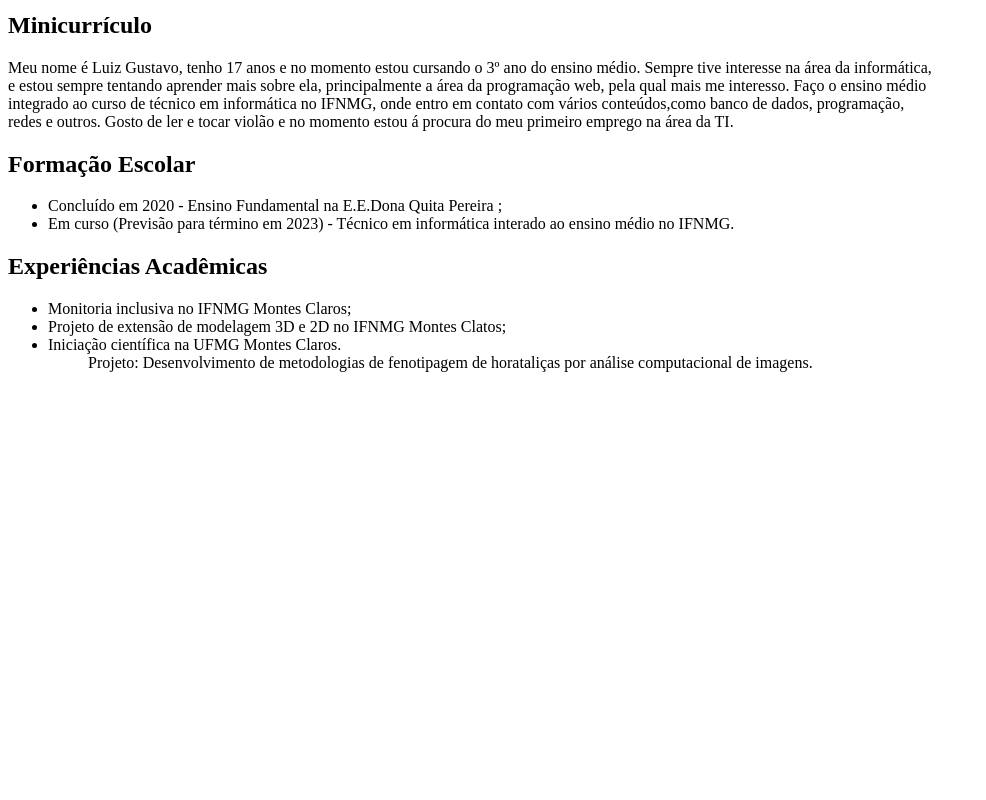
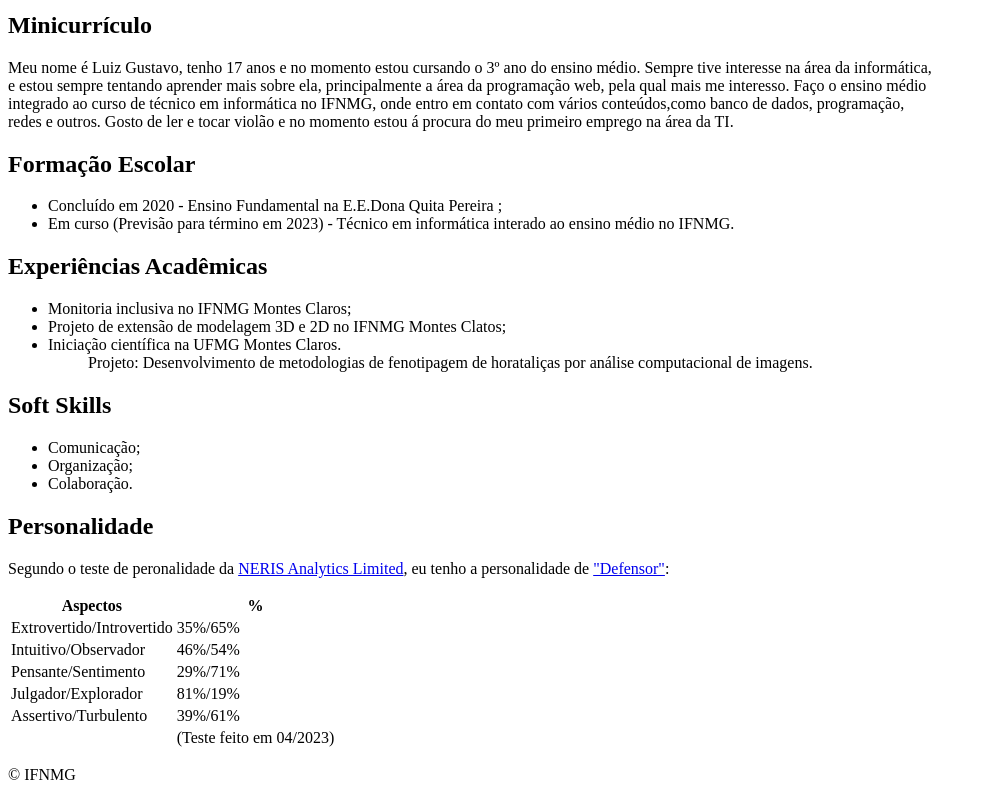
Before and after one commit to guoliveira0/CurriculumVitae, a plain HTML site: page index.html in a window 1280 px wide. Shown: the part 643-1443 px from the top of the page, without its empty margins (0-986 px from the left). Before the commit the page ends 1031 px from the top, so only its background shows below. Drawn offline with Linux system fonts and the light colour scheme.

Commit message:
segundo comit

```diff
--- a/index.html
+++ b/index.html
@@ -59,15 +59,81 @@
       <div>
         <h2>Experiências Acadêmicas</h2>
         <ul>
-            <li>Monitoria inclusiva no IFNMG Montes Claros;</li>
-            <li>Projeto de extensão de modelagem 3D e 2D no IFNMG Montes Clatos; </li>
-            <li>Iniciação científica na UFMG Montes Claros.<ul>Projeto: Desenvolvimento
-                de metodologias de fenotipagem de horataliças por análise computacional
-                de imagens.</ul>
-            </li>
+          <li>Monitoria inclusiva no IFNMG Montes Claros;</li>
+          <li>
+            Projeto de extensão de modelagem 3D e 2D no IFNMG Montes Clatos;
+          </li>
+          <li>
+            Iniciação científica na UFMG Montes Claros.
+            <ul>
+              Projeto: Desenvolvimento de metodologias de fenotipagem de
+              horataliças por análise computacional de imagens.
+            </ul>
+          </li>
         </ul>
       </div>
+      <div>
+        <h2>Soft Skills</h2>
+        <ul>
+          <li>Comunicação;</li>
+          <li>Organização;</li>
+          <li>Colaboração.</li>
+        </ul>
+      </div>
+      <div>
+        <h2>Personalidade</h2>
+        <p>
+          Segundo o teste de peronalidade da
+          <a
+            href="https://www.16personalities.com/br/teste-de-personalidade"
+            target="_blank"
+            >NERIS Analytics Limited</a
+          >, eu tenho a personalidade de
+          <a
+            href="https://www.16personalities.com/isfj-strengths-and-weaknesses"
+            target="_blank"
+            >"Defensor"</a
+          >:
+        </p>
+        <table>
+          <thead>
+            <tr>
+              <th>Aspectos</th>
+              <th>%</th>
+            </tr>
+          </thead>
+          <tbody>
+            <tr>
+              <td>Extrovertido/Introvertido</td>
+              <td>35%/65%</td>
+            </tr>
+            <tr>
+              <td>Intuitivo/Observador</td>
+              <td>46%/54%</td>
+            </tr>
+            <tr>
+              <td>Pensante/Sentimento</td>
+              <td>29%/71%</td>
+            </tr>
+            <tr>
+              <td>Julgador/Explorador</td>
+              <td>81%/19%</td>
+            </tr>
+            <tr>
+              <td>Assertivo/Turbulento</td>
+              <td>39%/61%</td>
+            </tr>
+          </tbody>
+          <tfoot><tr>
+            <td></td>
+            <td>(Teste feito em 04/2023)</td>
+            <td></td>
+          </tr></tfoot>
+        </table>
+      </div>
     </main>
-    <footer></footer>
+    <footer>
+      <p>&copy; IFNMG</p>
+    </footer>
   </body>
 </html>
```
